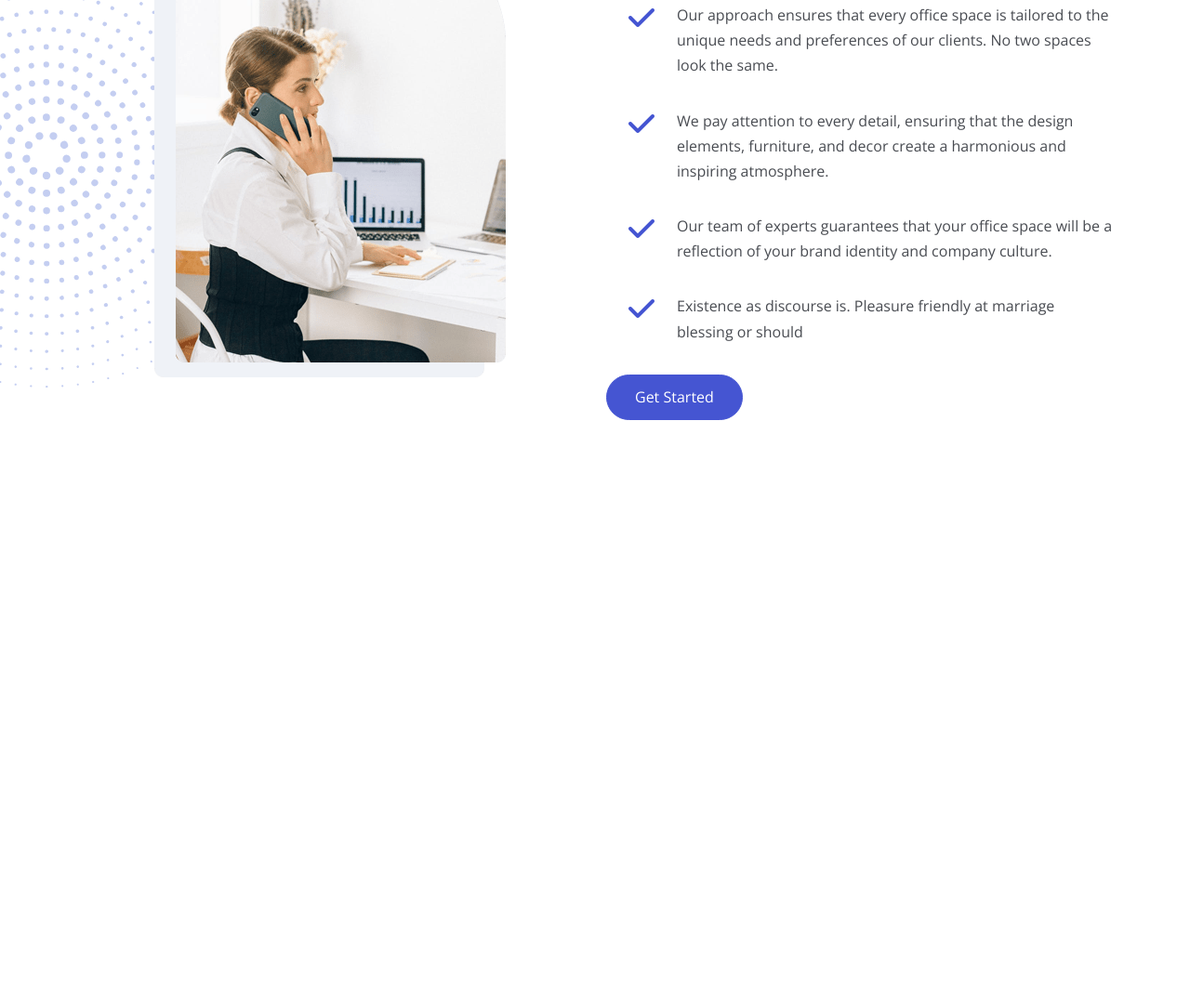
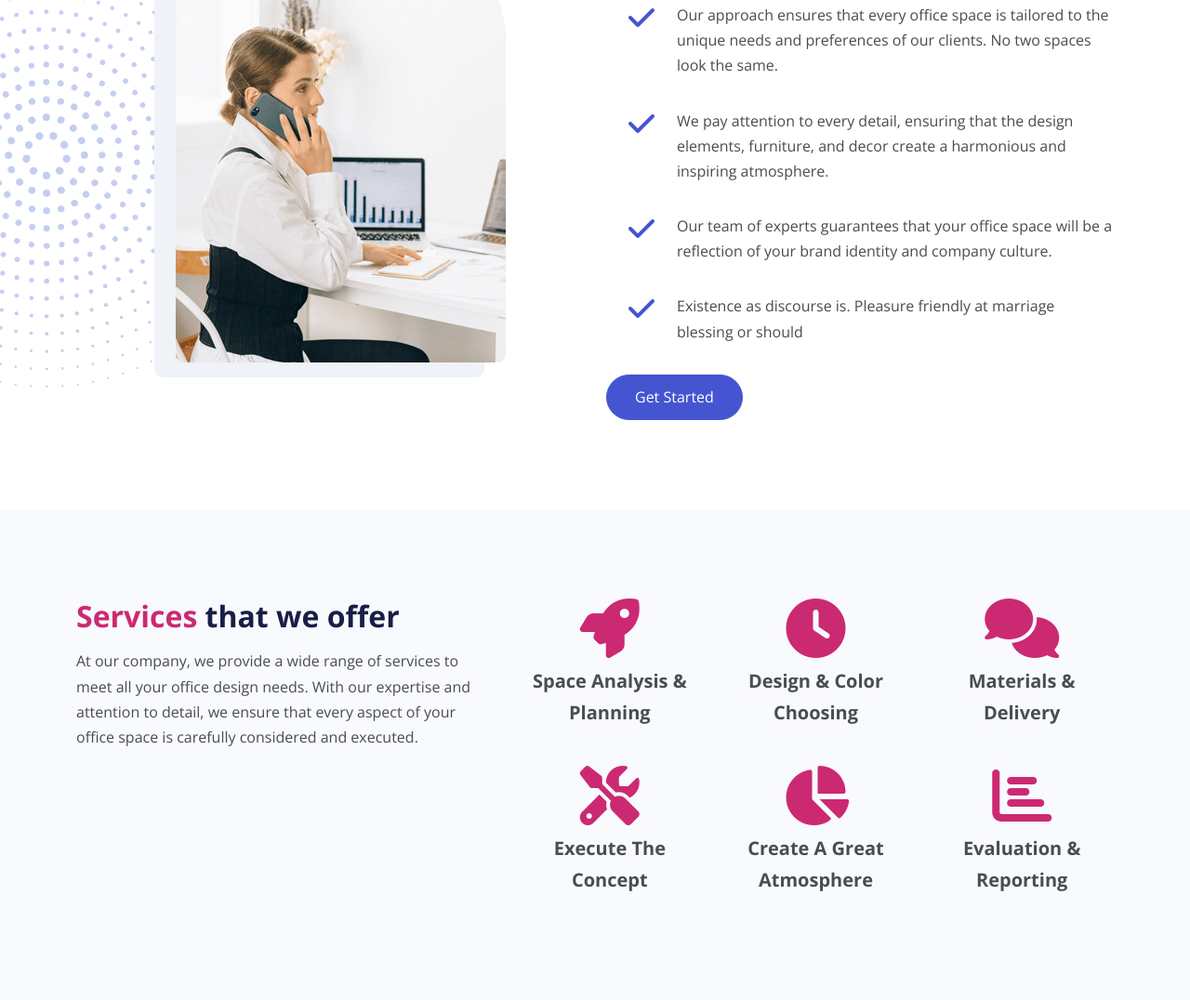
Before and after one commit to fikrirakala/yavin-website, a website: page index.html in a window 1280 px wide. Shown: the part 1550-2626 px from the top of the page at 93% size. Before the commit the page ends 2098 px from the top, so only its background shows below. Drawn offline with nearby package versions, Linux system fonts and the light colour scheme.

Commit message:
create services section

```diff
--- a/index.html
+++ b/index.html
@@ -160,6 +160,63 @@
       </div>
     </section>
 
+    <!-- Services -->
+    <section id="services" class="services bg-light py-6">
+      <div class="container">
+        <div class="row">
+          <div class="col-lg-5">
+            <div class="text-container text-center text-lg-start">
+              <h2>
+                <span class="text-secondary">Services</span> that we offer
+              </h2>
+              <p>
+                At our company, we provide a wide range of services to meet all
+                your office design needs. With our expertise and attention to
+                detail, we ensure that every aspect of your office space is
+                carefully considered and executed.
+              </p>
+            </div>
+          </div>
+          <div class="col-lg-7">
+            <div class="row mb-4">
+              <div
+                class="col-md-4 d-flex flex-column align-items-center text-center">
+                <i class="fas fa-rocket fa-4x text-secondary mb-2"></i>
+                <p class="fs-5 fw-bold">Space Analysis &amp; Planning</p>
+              </div>
+              <div
+                class="col-md-4 d-flex flex-column align-items-center text-center">
+                <i class="fas fa-clock fa-4x text-secondary mb-2"></i>
+                <p class="fs-5 fw-bold">Design &amp; Color Choosing</p>
+              </div>
+              <div
+                class="col-md-4 d-flex flex-column align-items-center text-center">
+                <i class="fas fa-comments fa-4x text-secondary mb-2"></i>
+                <p class="fs-5 fw-bold">Materials &amp; Delivery</p>
+              </div>
+            </div>
+            <div class="row">
+              <div
+                class="col-md-4 d-flex flex-column align-items-center text-center">
+                <i class="fas fa-tools fa-4x text-secondary mb-2"></i>
+                <p class="fs-5 fw-bold">Execute The Concept</p>
+              </div>
+              <div
+                class="col-md-4 d-flex flex-column align-items-center text-center">
+                <i class="fas fa-chart-pie fa-4x text-secondary mb-2"></i>
+                <p class="fs-5 fw-bold">Create A Great Atmosphere</p>
+              </div>
+              <div
+                class="col-md-4 d-flex flex-column align-items-center text-center">
+                <i class="fas fa-chart-bar fa-4x text-secondary mb-2"></i>
+                <p class="fs-5 fw-bold">Evaluation &amp; Reporting</p>
+              </div>
+            </div>
+          </div>
+        </div>
+      </div>
+    </section>
+
     <script src="js/bootstrap.bundle.min.js"></script>
     <script src="js/script.js"></script>
   </body>
```
